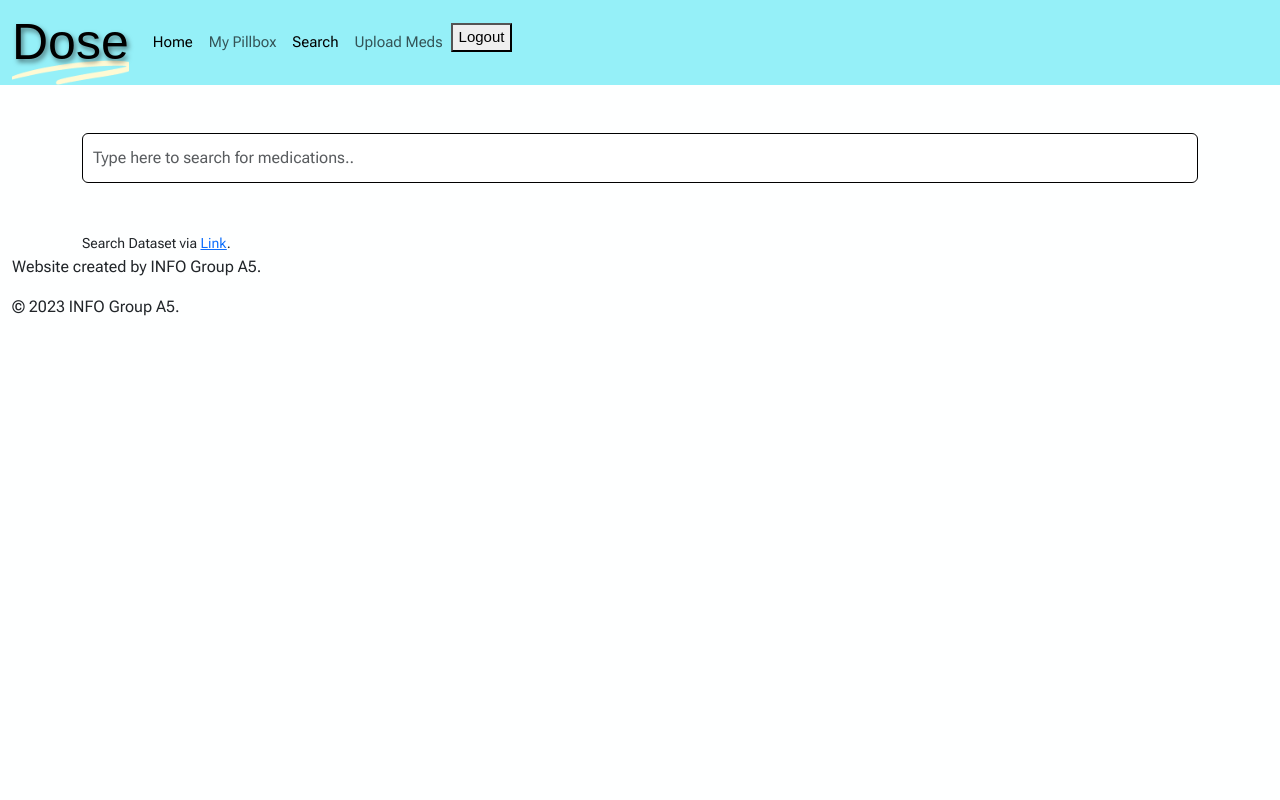
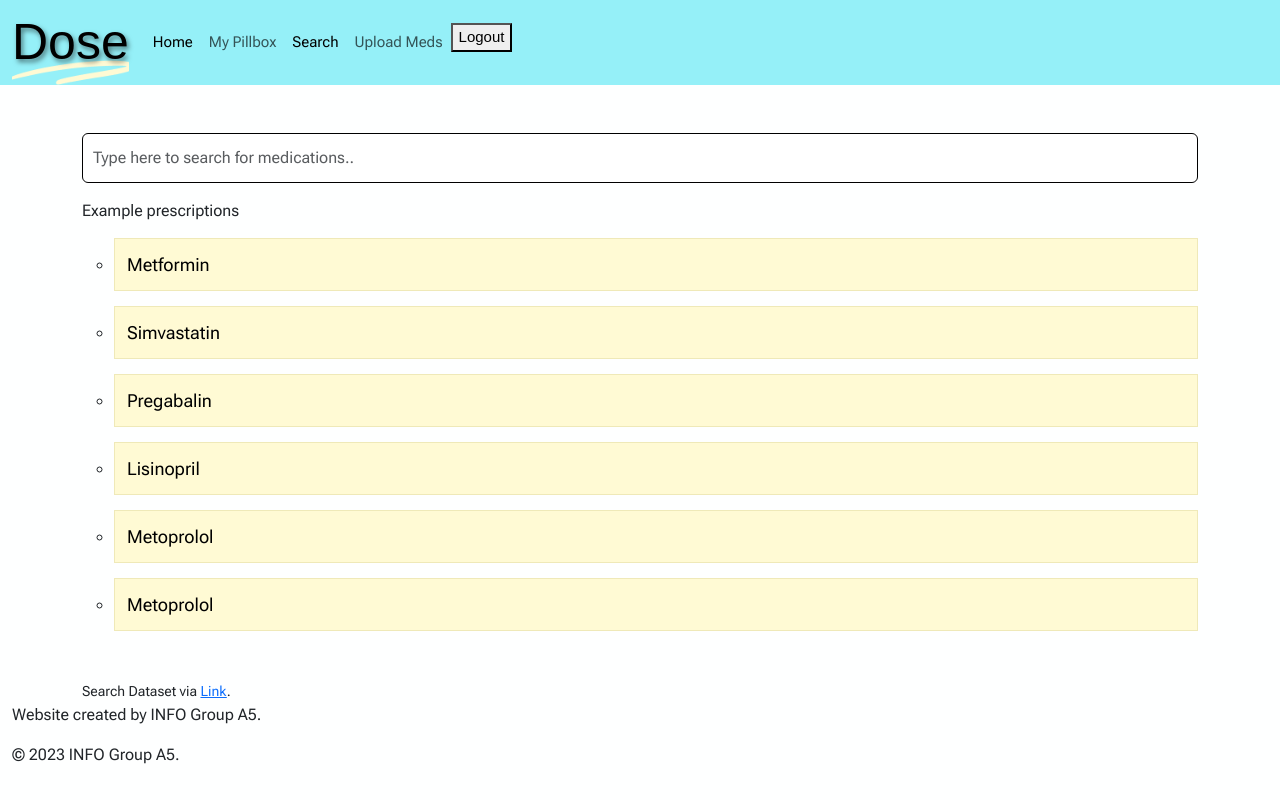
Before and after one commit to info340-su23/project-GConscious, a React (Create React App) app: page /search in a window 1280 px wide. Built offline with nearby package versions, Linux system fonts and the light colour scheme; a web font is replaced by a local one.

Commit message:
Add default links in search page

```diff
--- a/src/components/Search.js
+++ b/src/components/Search.js
@@ -79,6 +79,39 @@ export function Search() {
     return searchRowElement;
   });
 
+  //example links
+  const defaultLinks = (
+    <div>
+      <p>Example prescriptions</p>
+      <ul>
+        <li className="my-3">
+          <a href="https://medlineplus.gov/druginfo/meds/a696005.html" target="_blank">Metformin</a>
+        </li>
+        <li className="my-3">
+          <a href="https://medlineplus.gov/druginfo/meds/a692030.html" target="_blank">Simvastatin</a>
+        </li>
+        <li className="my-3">
+          <a href="https://medlineplus.gov/druginfo/meds/a605045.html" target="_blank">Pregabalin</a>
+        </li>
+        <li className="my-3">
+          <a href="https://medlineplus.gov/druginfo/meds/a692051.html" target="_blank">Lisinopril</a>
+        </li>
+        <li className="my-3">
+          <a href="https://medlineplus.gov/druginfo/meds/a682864.html" target="_blank">Metoprolol</a>
+        </li>
+        <li className="my-3">
+          <a href="https://medlineplus.gov/druginfo/meds/a695033.html" target="_blank">Metoprolol</a>
+        </li>
+      </ul>
+    </div>
+  );
+
+  const content = loading ? (
+    <li>{text}</li>
+  ) : (
+    searchResults.length > 0 ? drugArray : defaultLinks
+  );
+
   //Search result
   const searchResult = (
     <div className="my-5">
@@ -90,11 +123,7 @@ export function Search() {
         value={searchTerm}
       />
       <ul className="searchable-drugs-ul">
-        {loading ? (
-          <li>{text}</li>
-        ) : (
-          drugArray
-        )}
+        {content}
       </ul>
     </div>
   );
--- a/src/index.css
+++ b/src/index.css
@@ -86,7 +86,6 @@ textarea {
   border-color: #efb8e8;
 }
 
-
 /* Media query to enable varied display of our app on different devices: */
 @media (min-width: 598px) {
 
```
Also changed, not shown: public/data/users.json (added, +54 -0 lines).
